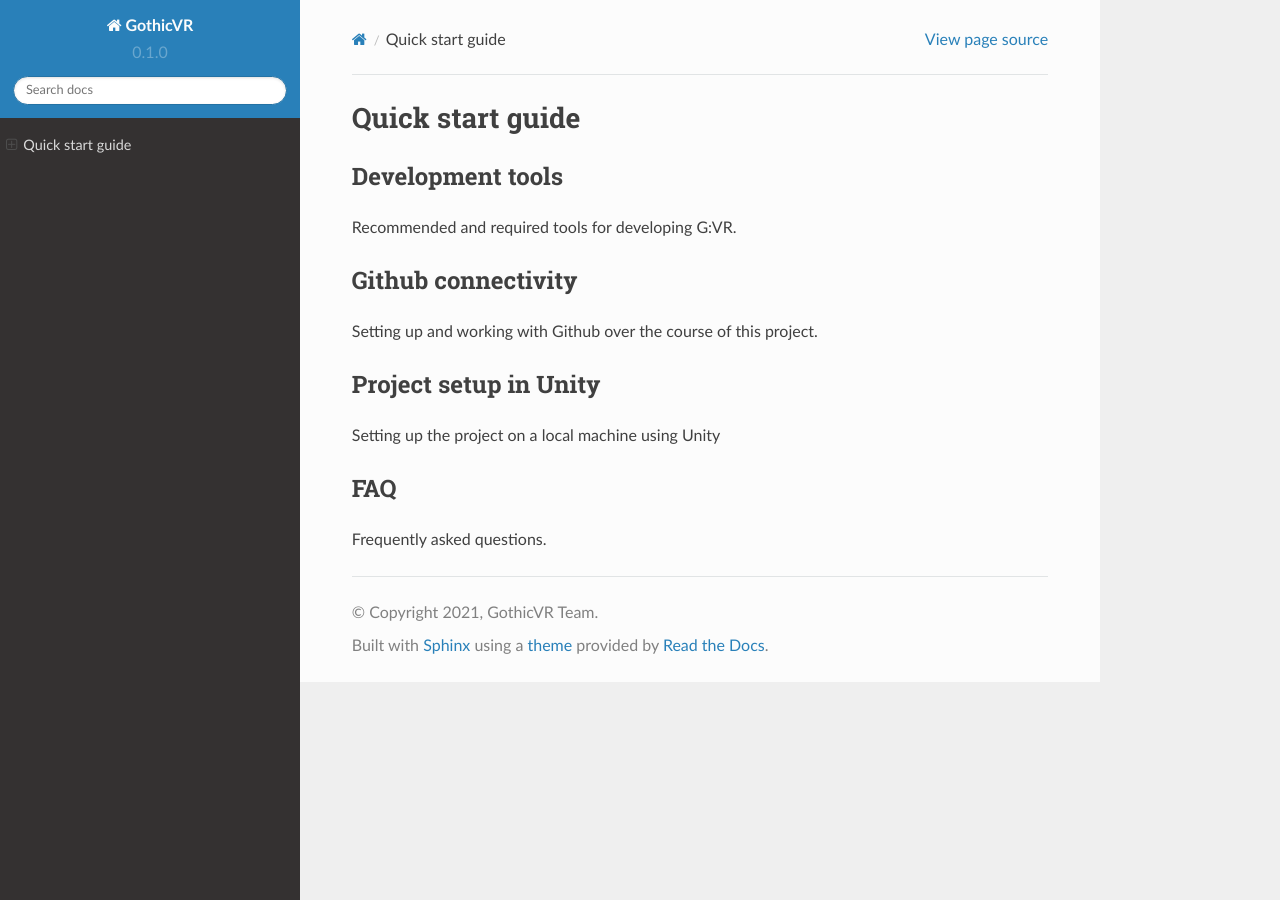
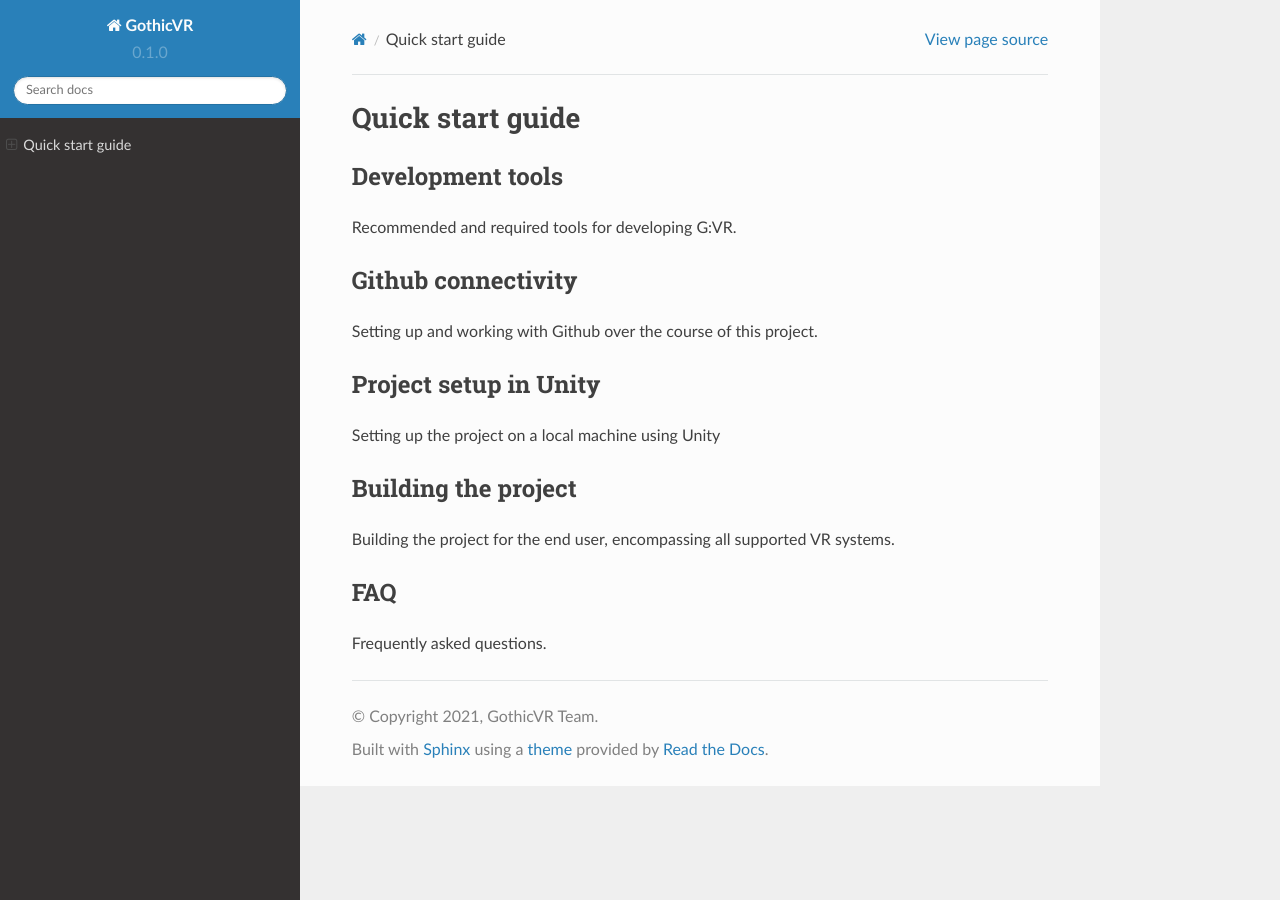
Before and after one commit to insolenceinajar/repo, a Sphinx documentation site: the page built from docs/source/quick-start-guide.rst, in a window 1280 px wide. Built offline with Sphinx 7.4.7 and the Read the Docs theme 2.0.0, drawn with Linux system fonts in a browser that asks for light colours; pages that are not in the unit, such as notebooks, are missing from menus.

Commit message:
Update quick-start-guide.rst

```diff
--- a/docs/source/quick-start-guide.rst
+++ b/docs/source/quick-start-guide.rst
@@ -5,20 +5,24 @@ Quick start guide
 
 Development tools
 ------------
+Recommended and required tools for developing G:VR.
 
-Recommended and required tools for developing G:VR.
 
 Github connectivity
 ----------------
+Setting up and working with Github over the course of this project.
 
-Setting up and working with Github over the course of this project.
 
 Project setup in Unity
 ----------------
+Setting up the project on a local machine using Unity
 
-Setting up the project on a local machine using Unity
+
+Building the project
+----------------
+Building the project for the end user, encompassing all supported VR systems.
+
 
 FAQ
 ------------
-
 Frequently asked questions.
```
